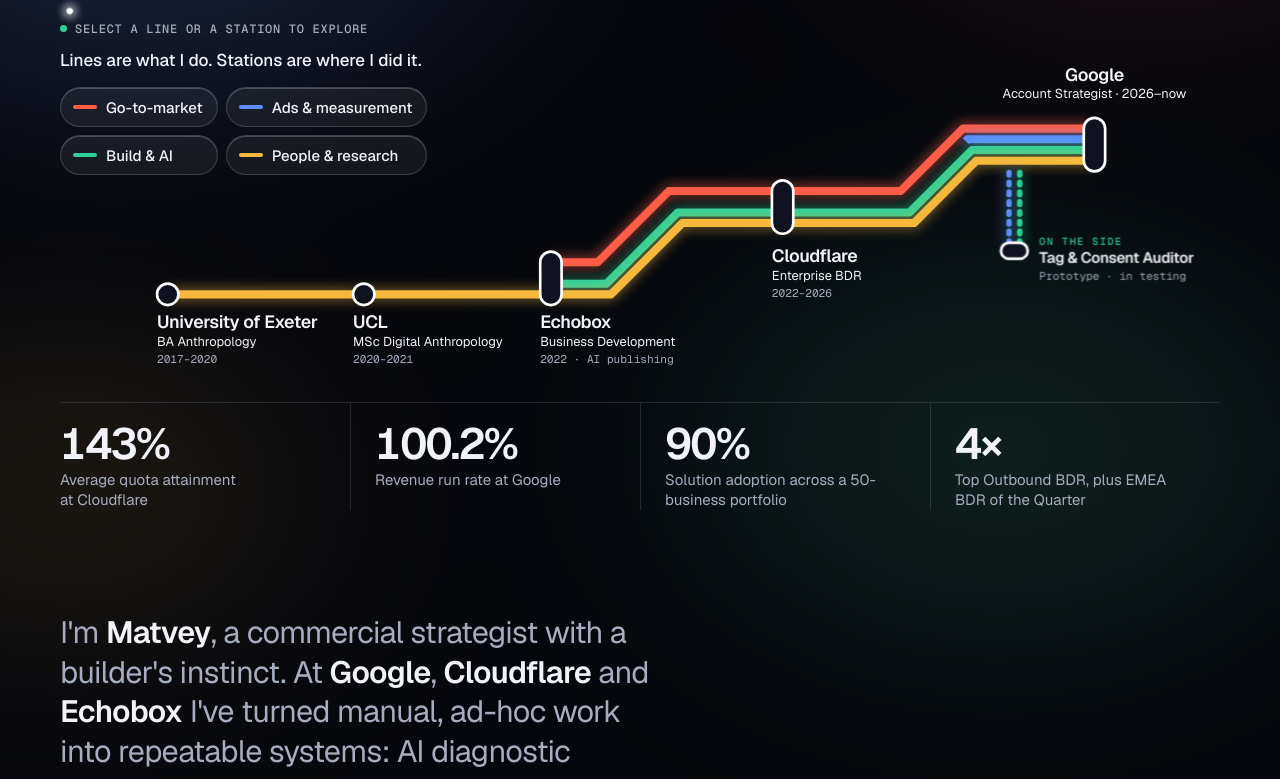
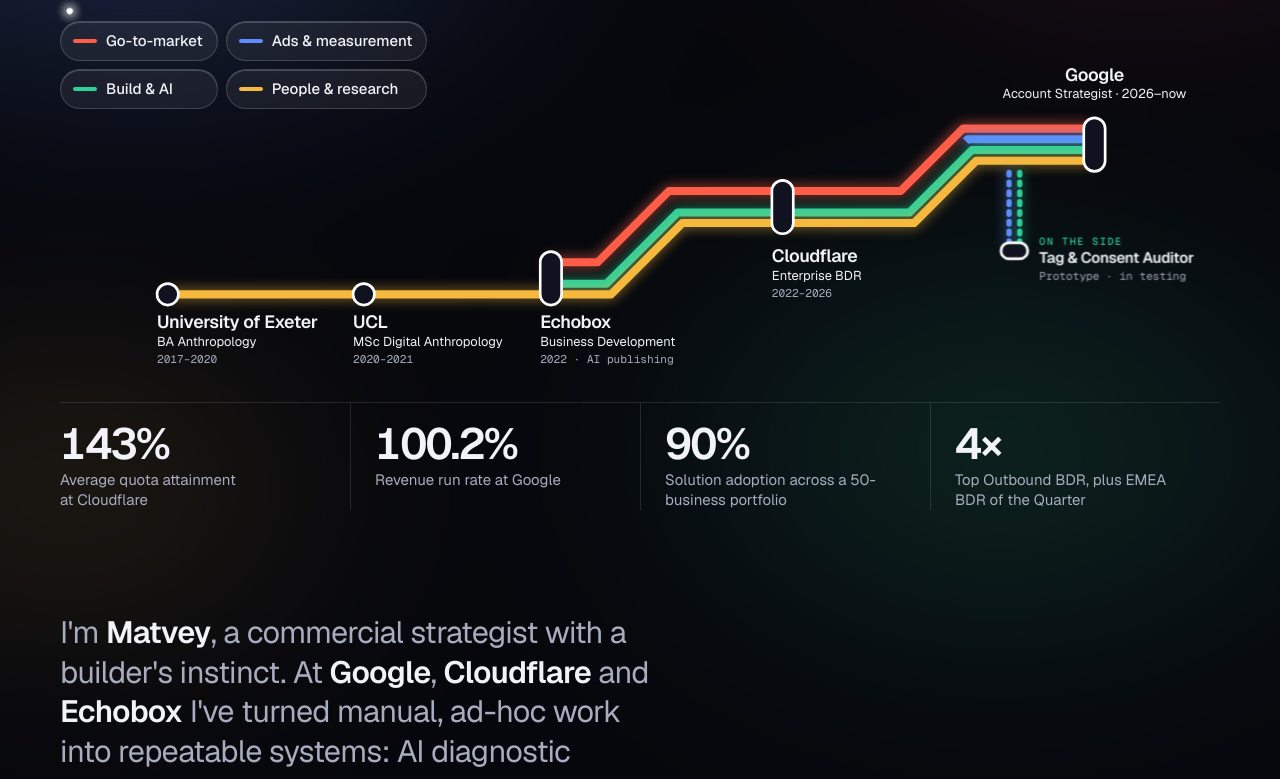
Before and after one commit to StarlessKnave/matveylutsenko-, a plain HTML site: page index.html in a window 1280 px wide. Shown: the part 266-1045 px from the top of the page. Drawn offline with nearby package versions, Linux system fonts and the light colour scheme.

Commit message:
Remove the map instructions and explanation
Co-Authored-By: Claude Fable 5.2 <noreply@anthropic.com>
Claude-Session: https://claude.ai/code/session_01QMtQNGptrkUyWXKCpt37HF

```diff
--- a/index.html
+++ b/index.html
@@ -383,7 +383,7 @@
 
     <div class="net" id="network">
       <div class="net-head">
-        <div><p class="sig">Select a line or a station to explore</p><p>Lines are what I do. Stations are where I did it.</p></div>
+
         <div class="legend" role="group" aria-label="Follow a line">
           <button type="button" data-pick="gtm" aria-pressed="false" style="--c:var(--gtm)"><i></i>Go-to-market</button>
           <button type="button" data-pick="ads" aria-pressed="false" style="--c:var(--ads)"><i></i>Ads &amp; measurement</button>
```
